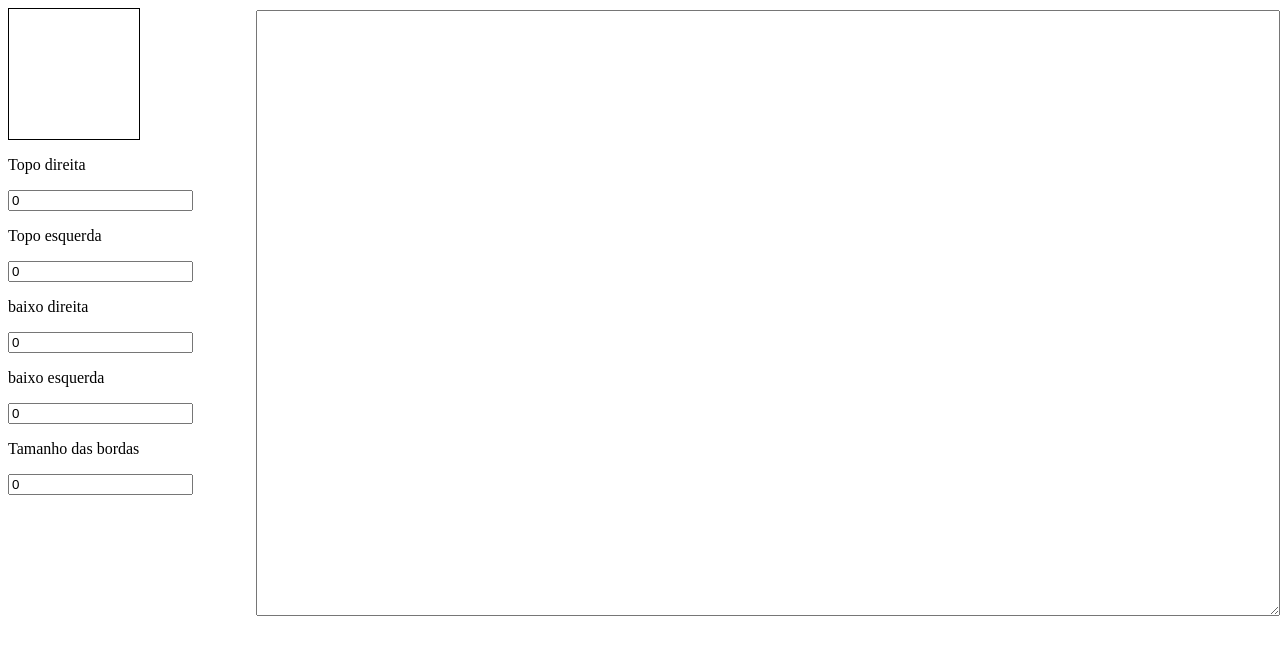
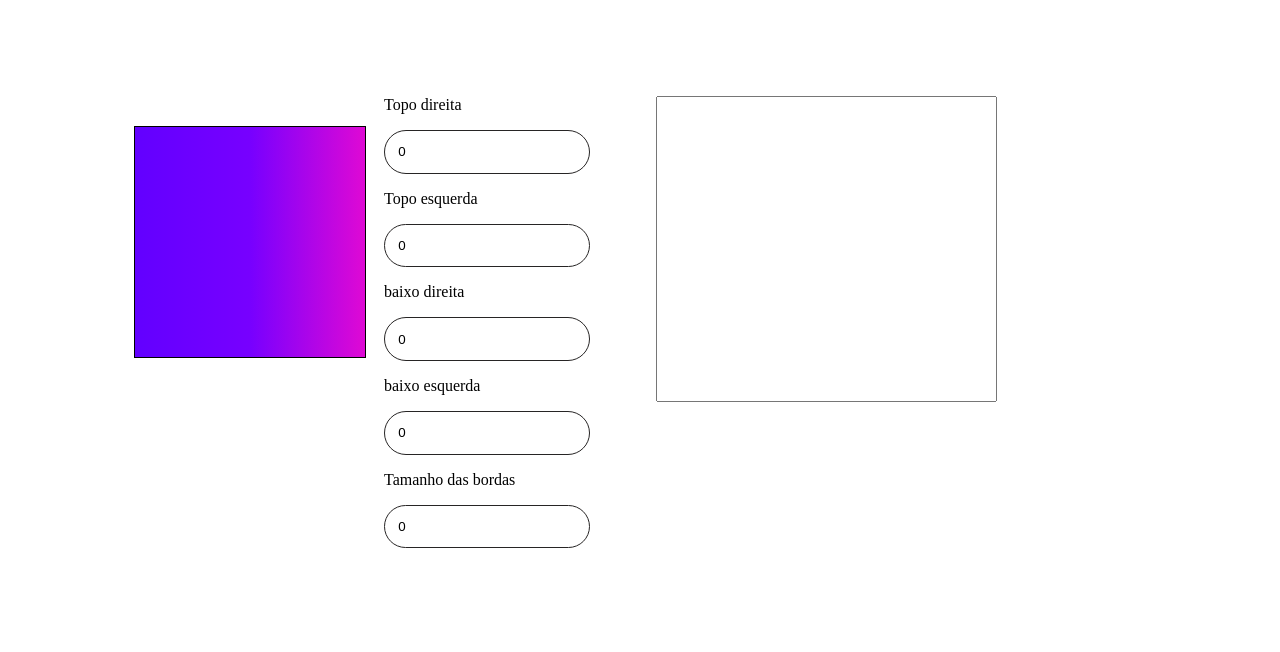
Before and after one commit to WilliamLimaRibeiro/MyAppIdeasCollection, a plain HTML site: page border/index.html in a window 1280 px wide. Drawn offline with Linux system fonts and the light colour scheme.

Commit message:
new interface layout

```diff
--- a/border/index.css
+++ b/border/index.css
@@ -1,16 +1,44 @@
+
 
 
 #box{
-    width: 130px;
-    height: 130px;
-    /* background-color: rgb(233, 12, 12); */
+    width: 230px;
+    height: 230px;
+    background-color: rgb(12, 53, 233);
+    background-image: linear-gradient(to right, rgb(98, 0, 255), rgb(119, 0, 255), rgb(223, 9, 212));
 
+    margin-top: 10%;
+    margin-left: 10%;
     border-top-right-radius: 0%;
     border-bottom-right-radius: 0%;
-
     border-bottom-left-radius: 0%;
     border-top-left-radius: 0%;
     border: 1px solid black;
+}
+
+#input-grid{
+    position: absolute;
+    top: 10%;
+    left: 30%;
+}
+#input-grid input{
+
+    padding: 1em;
+    border-radius: 2em;
+    border: 1px solid rgb(39, 37, 37);
+
+
+}
+
+#result{
+    padding: 1em;
+    position: absolute;
+    top: 10%;
+    left: 50%;
+}
+
+textarea{
+    resize: none;
 }
 
 input::-webkit-outer-spin-button,
@@ -23,10 +51,10 @@ input::-webkit-inner-spin-button {
 input[type=number] {
     -moz-appearance:textfield;
 }
-
+/*
 textarea{
     position: absolute;
     top: 10px;
     left: 20%;
     right: 0%;
-}
+} */
--- a/border/index.html
+++ b/border/index.html
@@ -8,7 +8,15 @@
 </head>
 <body>
 
-    <div id="box" ></div>
+
+    <div id="box" onload="codFont()">
+
+
+    <div id="result">
+        <textarea id="cod" cols="40" rows="20"></textarea>
+    </div>
+
+    <div id="input-grid">
         <p>Topo direita</p>
         <input type="number" value="0" id="top-right" min="0" value="0" onkeyup="topRight()">
         <!-- <input type="range" value="0" id="top-right" min="0" value="0" onkeyup="topRight()" min="0" step="5" max="50" value="0"> -->
@@ -24,8 +32,8 @@
 
         <p>Tamanho das bordas</p>
         <input type="number" value="0" id="box-border" min="0" value="0" onkeyup="sizeBorder()">
+    </div>
 
-    <textarea id="cod" cols="100" rows="40"></textarea>
     <script src="index.js"></script>
 </body>
 </html>
--- a/border/index.js
+++ b/border/index.js
@@ -1,7 +1,7 @@
-var topright;
-var bottomright;
-var topleft;
-var bottomleft;
+var topright = 0;
+var bottomright = 0;
+var topleft = 0;
+var bottomleft = 0;
 
 var bordersize;
 
@@ -30,7 +30,7 @@ function bottomLeft() {
 }
 
 function codFont() {
-    document.getElementById('cod').value ="border-top-right-radius:"+ topright + "%; border-bottom-right-radius:" + bottomright +"%; border-bottom-left-radius:"+ bottomleft +"%; border-top-left-radius:"+topleft+"%;";
+    document.getElementById('cod').value ="border-top-right-radius:"+ topright + "%;\nborder-bottom-right-radius:" + bottomright +"%;\nborder-bottom-left-radius:"+ bottomleft +"%;\nborder-top-left-radius:"+topleft+"%;";
 }
 
 function sizeBorder(){
```
Lines whose indentation alone changed are shown as unchanged.
